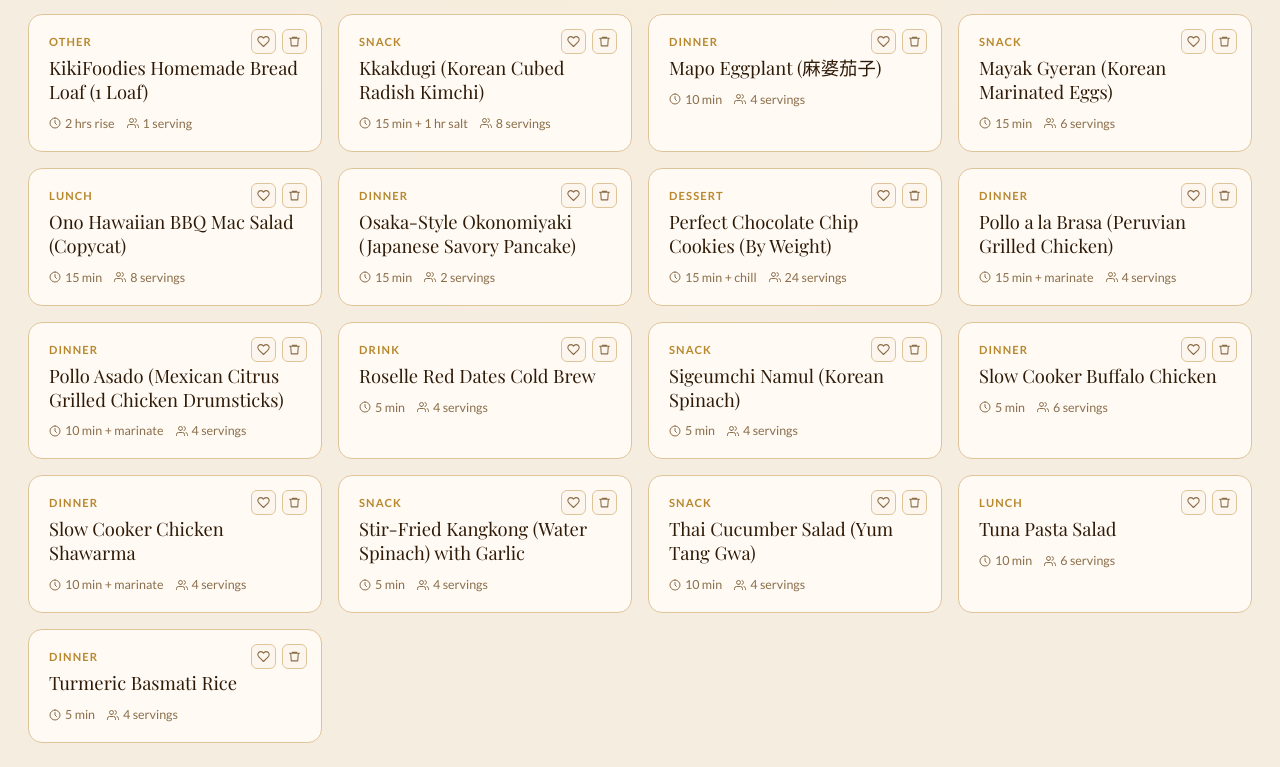
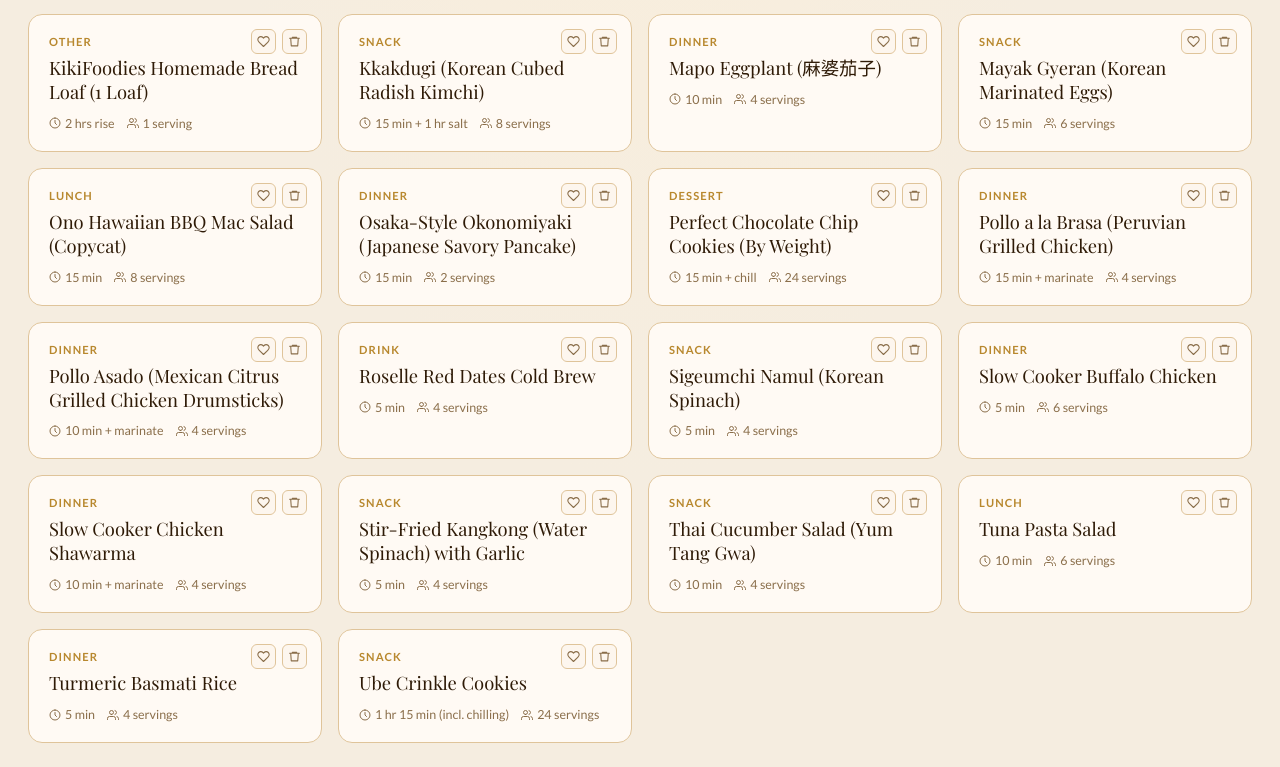
Before and after one commit to Baca008/recipe-book, a React (Vite) app: page / in a window 1280 px wide. Shown: the part 1109-1876 px from the top of the page. Built offline with nearby package versions, Linux system fonts and the light colour scheme; a web font is replaced by a local one.

Commit message:
Add Ube Crinkle Cookies recipe (demo-42)

```diff
--- a/src/App.jsx
+++ b/src/App.jsx
@@ -1287,6 +1287,42 @@ const DEFAULT_RECIPES = [
       "Transfer to a wire rack or paper towel-lined plate. Repeat with remaining zucchini, adding more oil between batches. Serve warm with dipping sauce.",
     ],
     notes: "The flour-then-egg method (not a batter) is what makes hobak jeon distinct from a pancake — each slice gets a thin, delicate egg crust rather than a thick batter coating.\n\nDry the zucchini well after salting — this is the most important step. Wet zucchini steams instead of browning.\n\nMedium-low heat is key — high heat sets the egg too fast and burns before the zucchini cooks through. Aim for a pale golden color, not deep brown.\n\nThe red chili round pressed into the top is the classic Korean presentation — makes them look beautiful and festive.\n\nGreat served as banchan alongside rice and soup. Also works well as a light snack with the dipping sauce.\n\nKorean aehobak (round pale green zucchini) is traditional — sweeter and more tender. Find at H-Mart. Regular zucchini works perfectly.\n\nKeeps in the fridge 3–4 days. Re-crisp in a dry pan or air fryer (Breville 375°F, 3–4 minutes).",
+  },
+  {
+    id: "demo-42",
+    name: "Ube Crinkle Cookies",
+    category: "Snack",
+    servings: 24,
+    prepTime: "1 hr 15 min (incl. chilling)",
+    cookTime: "12 min",
+    favorite: false,
+    ingredients: [
+      { amount: 280, unit: "g", name: "all-purpose flour" },
+      { amount: 2, unit: "tsp", name: "baking powder" },
+      { amount: 0.5, unit: "tsp", name: "salt" },
+      { amount: 113, unit: "g", name: "unsalted butter, softened" },
+      { amount: 150, unit: "g", name: "granulated sugar" },
+      { amount: 100, unit: "g", name: "brown sugar" },
+      { amount: 2, unit: "", name: "large eggs" },
+      { amount: 1.5, unit: "tsp", name: "ube extract" },
+      { amount: 60, unit: "g", name: "ube halaya (jam), optional" },
+      { amount: 1, unit: "tsp", name: "vanilla extract" },
+      { amount: 30, unit: "ml", name: "neutral oil (vegetable or canola)" },
+      { amount: 150, unit: "g", name: "powdered sugar (for rolling)" },
+      { amount: 50, unit: "g", name: "granulated sugar (for rolling)" },
+    ],
+    steps: [
+      "Whisk together the flour, baking powder, and salt in a bowl. Set aside.",
+      "In a stand mixer or with a hand mixer, cream the butter, granulated sugar, and brown sugar together until light and fluffy, about 2–3 minutes.",
+      "Beat in the eggs one at a time, then mix in the ube extract, ube halaya, vanilla extract, and oil until fully combined and evenly purple.",
+      "Add the dry ingredients to the wet mixture in two additions, mixing on low speed just until no streaks of flour remain. Don't overmix.",
+      "Cover and refrigerate the dough for at least 1 hour (up to 24 hours). This is important — a warm dough will spread too much and won't crinkle properly.",
+      "Preheat oven to 350°F (175°C). Line baking sheets with parchment paper.",
+      "Scoop dough into balls of about 1.5 tablespoons each. Roll each ball first in granulated sugar, then generously in powdered sugar until fully coated in a thick white layer.",
+      "Arrange cookies 2 inches apart on the lined sheets. Bake for 11–13 minutes, until the edges are set but the centers still look slightly underdone and the tops have visibly crackled.",
+      "Let the cookies cool on the pan for 5 minutes before transferring to a wire rack. They'll firm up as they cool — pulling them slightly early keeps the centers chewy.",
+    ],
+    notes: "AIR FRYER (Breville Smart Oven Air Fryer): Use the \"Bake\" or \"Cookie\" function at 325°F for about 9–10 minutes, checking at 8 — air fryer ovens tend to run hot and bake faster than a conventional oven. Don't overcrowd the basket/tray; leave space for airflow.\n\nINGREDIENT NOTES: Ube extract varies quite a bit in strength and color by brand — start with the amount above and add a few more drops if the color looks pale after mixing. If you can't find ube halaya, you can omit it, but the extract-only version will be lighter in flavor and color; consider bumping the extract slightly to compensate. Find both at H-Mart or 99 Ranch in the Filipino/international aisle.\n\nSTORAGE: Dough can be frozen in portioned balls (uncoated) for up to 3 months — roll in sugar/powdered sugar straight from frozen and add 1–2 minutes to bake time.",
   },
 ];
 
```
